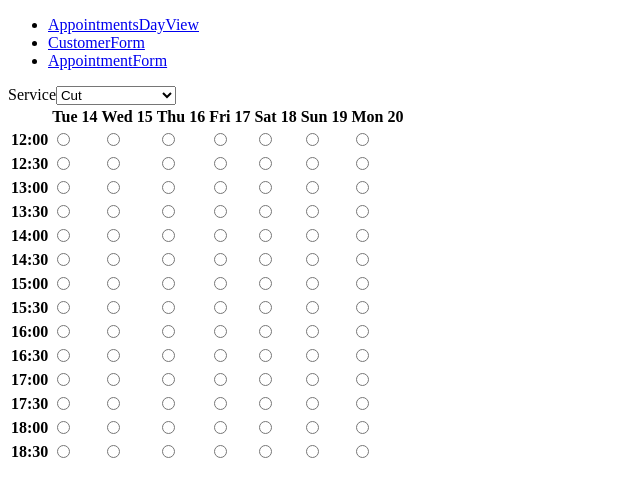
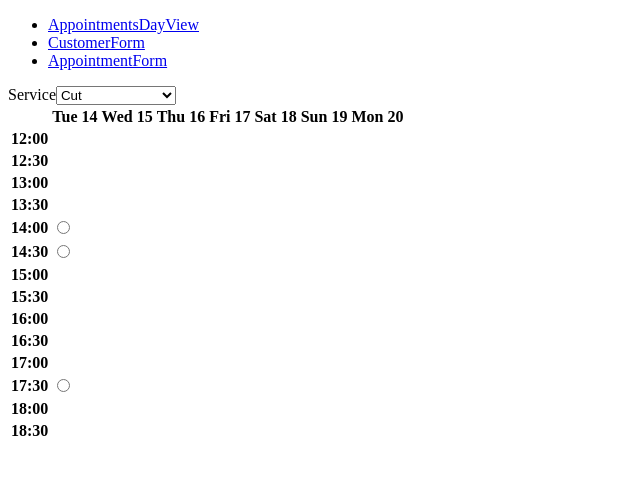
Before and after one commit to aleksandr-kiliushin/react-test-driven-development, a React app: page /appointment-form in a window 1280 px wide. Shown: the top 496 px of the page, without its empty margins (0-640 px from the left). Built offline with nearby package versions, Linux system fonts and the light colour scheme.

Commit message:
Render radiubuttons only for available slots

```diff
--- a/src/views/App.tsx
+++ b/src/views/App.tsx
@@ -42,9 +42,11 @@ const App: React.FC = () => {
             <AppointmentForm
               availableServiceNames={["Cut", "Blow-dry", "Cut & color", "Beard trim", "Cut & beard trim", "Extensions"]}
               availableTimeSlots={[
-                { startsAt: new Date().setHours(9, 0, 0, 0) },
-                { startsAt: new Date().setHours(9, 30, 0, 0) },
+                { startsAt: new Date().setHours(14, 0, 0, 0) },
+                { startsAt: new Date().setHours(14, 30, 0, 0) },
+                { startsAt: new Date().setHours(17, 30, 0, 0) },
               ]}
+              onSubmit={() => {}}
               defaultServiceName="Cut"
               salonClosesAt={19}
               salonOpensAt={12}
--- a/src/views/AppointmentForm/TimeSlotTable.tsx
+++ b/src/views/AppointmentForm/TimeSlotTable.tsx
@@ -61,11 +61,25 @@ const TimeSlotTable: React.FC<Props> = ({ availableTimeSlots, salonClosesAt, sal
         {timeSlotsTimestamps.map((aTimestamp) => (
           <tr key={aTimestamp}>
             <th>{timestampToTimeString(aTimestamp)}</th>
-            {theFollowingWeekDatesTimestamps.map((date) => (
-              <td key={date}>
-                <input type="radio" />
-              </td>
-            ))}
+            {theFollowingWeekDatesTimestamps.map((date) => {
+              const anAppointmenTimestamp = new Date(date)
+              anAppointmenTimestamp.setHours(new Date(aTimestamp).getHours())
+              anAppointmenTimestamp.setMinutes(new Date(aTimestamp).getMinutes())
+
+              if (
+                availableTimeSlots.some(
+                  (anAvailableTimeSlot) => anAvailableTimeSlot.startsAt === anAppointmenTimestamp.valueOf()
+                )
+              ) {
+                return (
+                  <td key={date}>
+                    <input type="radio" />
+                  </td>
+                )
+              }
+
+              return null
+            })}
           </tr>
         ))}
       </tbody>
```
Also changed, not shown: 1 other file (tests, documents, lock files or other folders).
